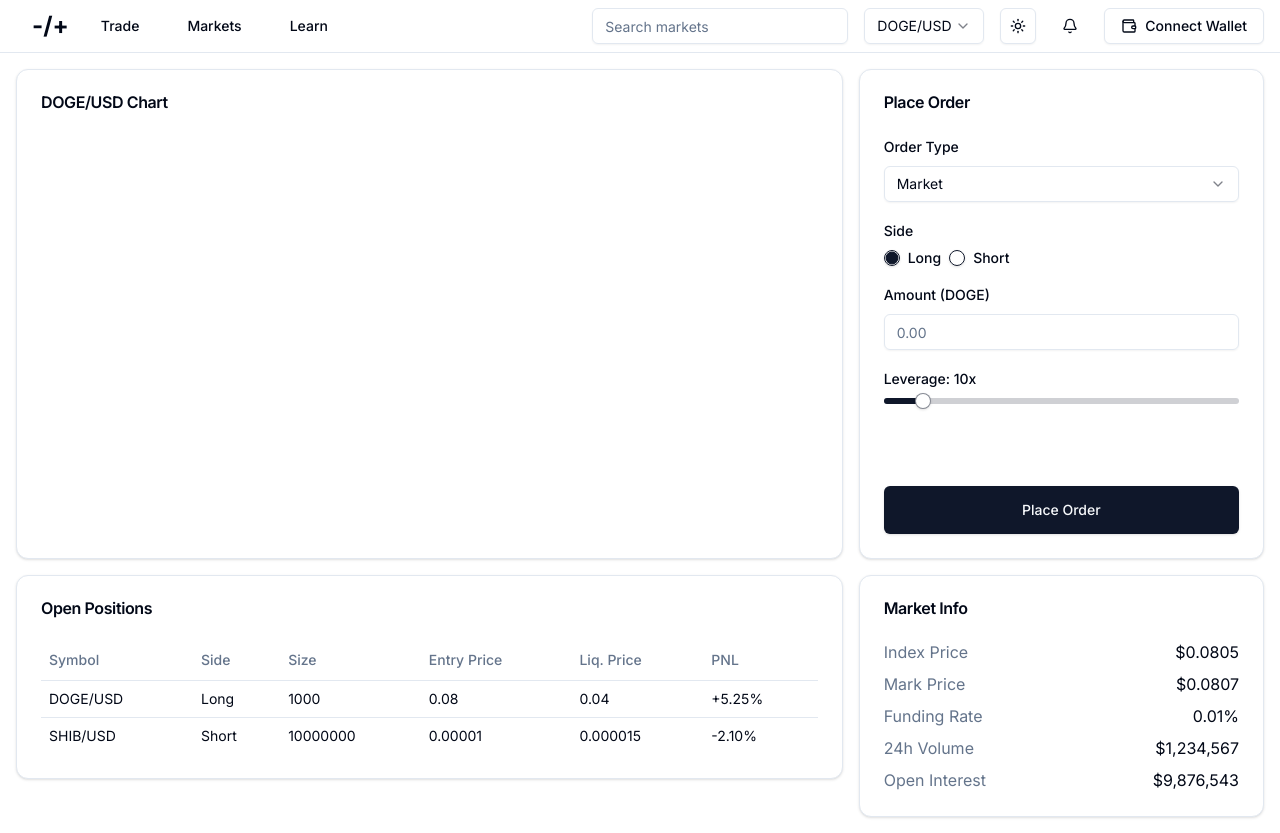
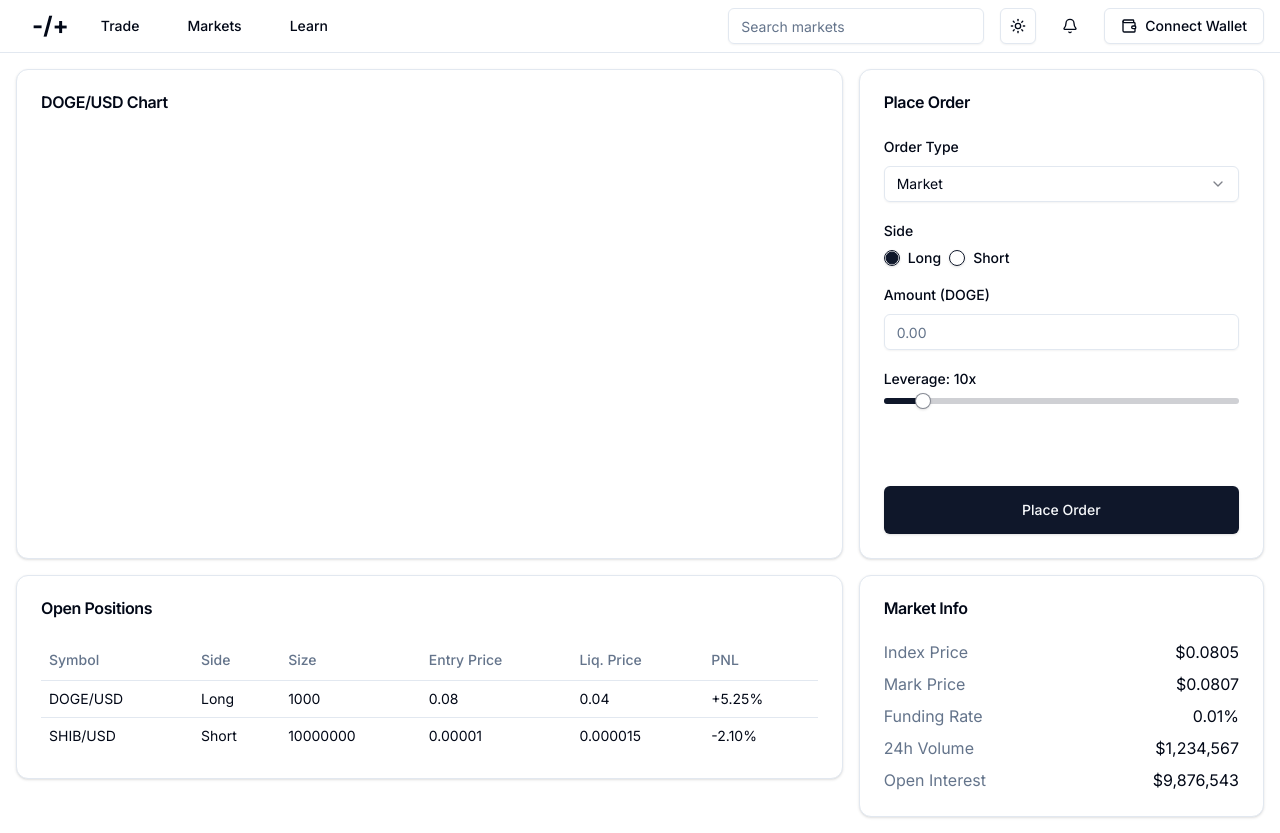
Before and after one commit to aut0m8d/longshort, a Next.js app: page / in a window 1280 px wide. Built offline with nearby package versions, Linux system fonts and the light colour scheme.

Commit message:
bye select

```diff
--- a/app/components/Header.tsx
+++ b/app/components/Header.tsx
@@ -1,9 +1,9 @@
-import { Button } from "@/components/ui/button"
-import { Input } from "@/components/ui/input"
-import { Select, SelectContent, SelectItem, SelectTrigger, SelectValue } from "@/components/ui/select"
-import { Bell, Menu } from "lucide-react"
-import { ThemeToggle } from "@/components/theme-toggle"
-import { PhantomWalletConnect } from "@/components/PhantomWalletConnect"
+import { Button } from "@/components/ui/button";
+import { Input } from "@/components/ui/input";
+// import { Select, SelectContent, SelectItem, SelectTrigger, SelectValue } from "@/components/ui/select"
+import { Bell, Menu } from "lucide-react";
+import { ThemeToggle } from "@/components/theme-toggle";
+import { PhantomWalletConnect } from "@/components/PhantomWalletConnect";
 
 export default function Header() {
   return (
@@ -24,7 +24,7 @@ export default function Header() {
           <div className="hidden lg:block">
             <Input placeholder="Search markets" className="w-64" />
           </div>
-          <Select>
+          {/* <Select>
             <SelectTrigger className="w-[120px]">
               <SelectValue placeholder="DOGE/USD" />
             </SelectTrigger>
@@ -33,7 +33,7 @@ export default function Header() {
               <SelectItem value="shib">SHIB/USD</SelectItem>
               <SelectItem value="pepe">PEPE/USD</SelectItem>
             </SelectContent>
-          </Select>
+          </Select> */}
           <ThemeToggle />
           <Button variant="ghost" size="icon">
             <Bell className="h-5 w-5" />
@@ -42,5 +42,5 @@ export default function Header() {
         </div>
       </div>
     </header>
-  )
+  );
 }
```
